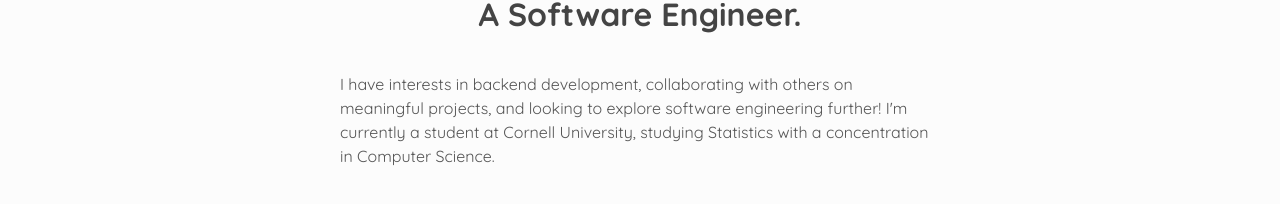
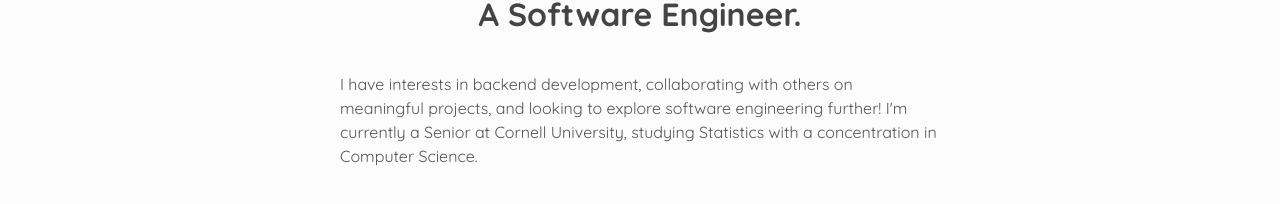
Before and after one commit to rdata08/rdata08.github.io, a plain HTML site: page index.html in a window 1280 px wide. Shown: the part 296-500 px from the top of the page. Drawn offline with Linux system fonts and the light colour scheme.

Commit message:
Update website

```diff
--- a/index.html
+++ b/index.html
@@ -49,7 +49,7 @@
         on meaningful projects, and looking to explore software engineering
         further!
 
-        I'm currently a student at Cornell University, studying Statistics
+        I'm currently a Senior at Cornell University, studying Statistics
         with a concentration in Computer Science.
       </p>
 
```
